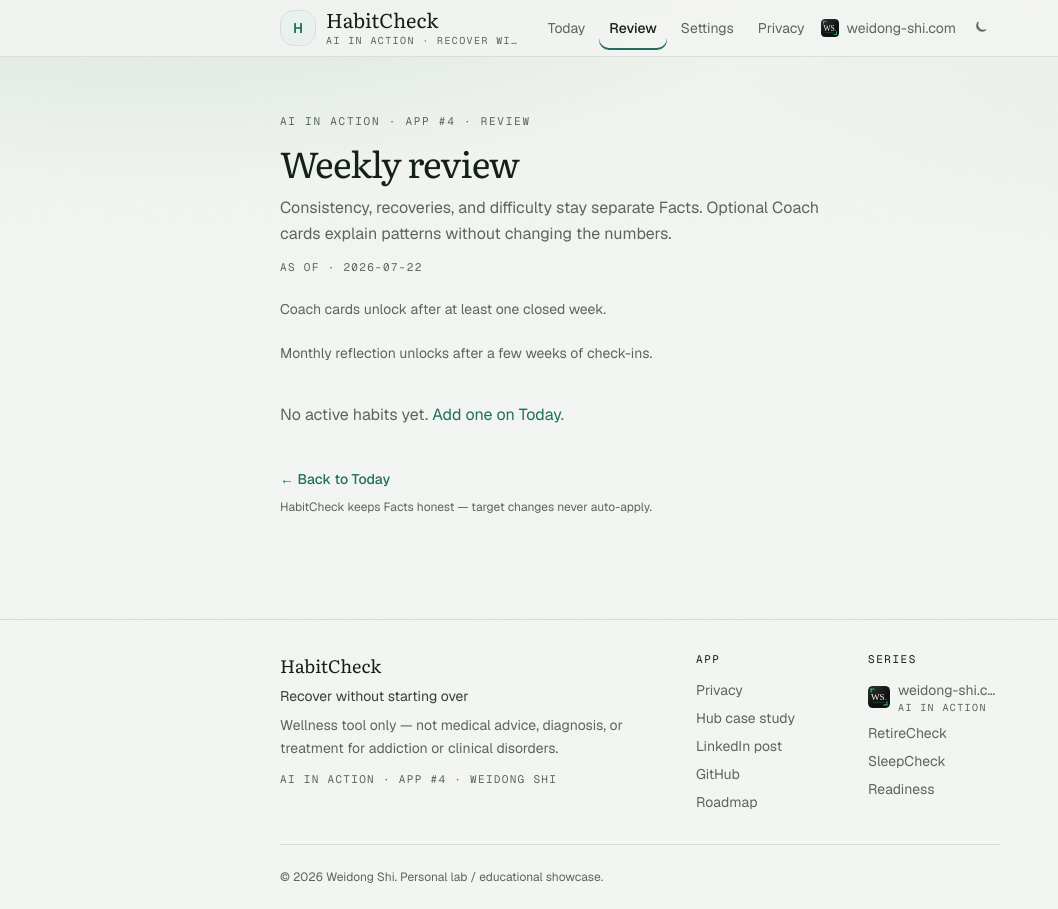
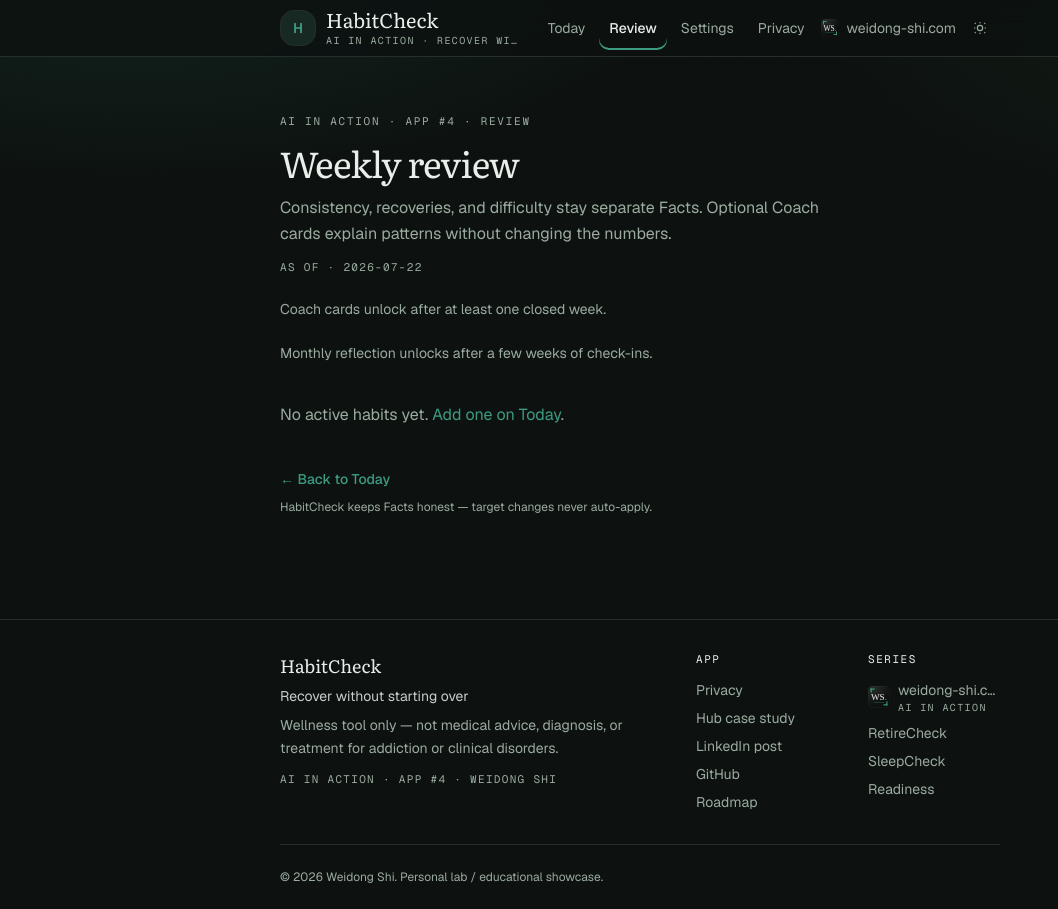
Before and after one commit to weidong808/HabitCheck, a Next.js app: page /review in a window 1280 px wide. Shown: the whole page, without its empty margins (0-1058 px from the left). Built offline with nearby package versions, Linux system fonts and the light colour scheme.

Commit message:
fix: default theme to dark on first visit.

```diff
--- a/src/components/ThemeProvider.tsx
+++ b/src/components/ThemeProvider.tsx
@@ -6,7 +6,7 @@ export function ThemeProvider({ children }: { children: React.ReactNode }) {
   return (
     <NextThemesProvider
       attribute="class"
-      defaultTheme="system"
+      defaultTheme="dark"
       enableSystem
       disableTransitionOnChange
     >
--- a/src/lib/storage/settingsRepo.ts
+++ b/src/lib/storage/settingsRepo.ts
@@ -50,7 +50,7 @@ export async function getOrCreateSettings() {
   if (existing) return existing;
   const defaults = {
     id: "settings" as const,
-    theme: "system" as const,
+    theme: "dark" as const,
     remindersEnabled: false,
     aiEnabled: true,
     onboardingCompleted: false,
```
